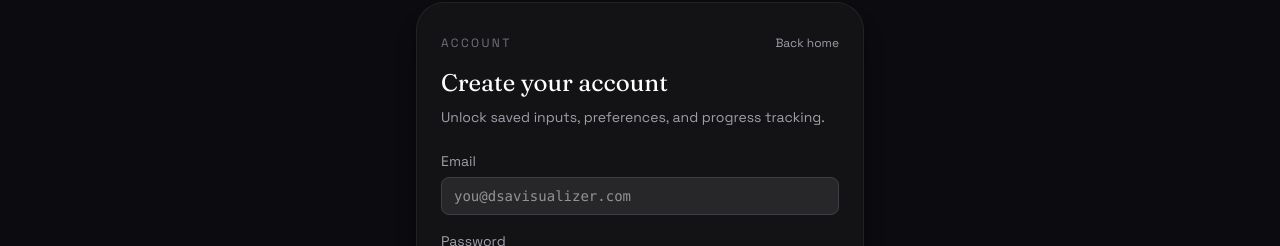
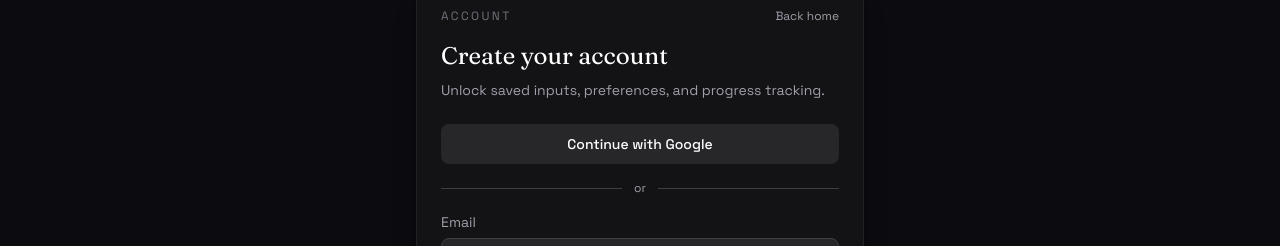
Before and after one commit to hscho421/algorithmic, a React (Vite) app: page /signup in a window 1280 px wide. Shown: the part 114-360 px from the top of the page. Built offline with nearby package versions, Linux system fonts and the light colour scheme; no server answers.

Commit message:
added google oauth

```diff
--- a/src/context/AuthContext.jsx
+++ b/src/context/AuthContext.jsx
@@ -43,6 +43,17 @@ export function AuthProvider({ children }) {
     return { error, needsEmailConfirmation };
   }, []);
 
+  const signInWithGoogle = useCallback(async () => {
+    if (!supabase) {
+      return { error: new Error('Supabase client not configured') };
+    }
+    const { error } = await supabase.auth.signInWithOAuth({
+      provider: 'google',
+      options: { redirectTo: `${window.location.origin}/account` },
+    });
+    return { error };
+  }, []);
+
   const signOut = useCallback(async () => {
     if (!supabase) return;
     await supabase.auth.signOut();
@@ -55,9 +66,10 @@ export function AuthProvider({ children }) {
       isAuthenticated: Boolean(user),
       signIn,
       signUp,
+      signInWithGoogle,
       signOut,
     }),
-    [user, isLoading, signIn, signUp, signOut],
+    [user, isLoading, signIn, signUp, signInWithGoogle, signOut],
   );
 
   return <AuthContext.Provider value={value}>{children}</AuthContext.Provider>;
--- a/src/pages/LoginPage.jsx
+++ b/src/pages/LoginPage.jsx
@@ -8,7 +8,7 @@ export default function LoginPage() {
   const [email, setEmail] = useState('');
   const [password, setPassword] = useState('');
   const [errorMessage, setErrorMessage] = useState('');
-  const { signIn } = useAuthContext();
+  const { signIn, signInWithGoogle } = useAuthContext();
   const navigate = useNavigate();
   const location = useLocation();
 
@@ -24,6 +24,14 @@ export default function LoginPage() {
     navigate(nextPath);
   };
 
+  const handleGoogleSignIn = async () => {
+    setErrorMessage('');
+    const { error } = await signInWithGoogle();
+    if (error) {
+      setErrorMessage(error.message);
+    }
+  };
+
   return (
     <AuthLayout
       title="Welcome back"
@@ -37,6 +45,16 @@ export default function LoginPage() {
         </>
       }
     >
+      <div className="space-y-4">
+        <Button type="button" variant="default" className="w-full" onClick={handleGoogleSignIn}>
+          Continue with Google
+        </Button>
+        <div className="flex items-center gap-3 text-xs text-zinc-400">
+          <div className="flex-1 h-px bg-zinc-200 dark:bg-zinc-700" />
+          <span>or</span>
+          <div className="flex-1 h-px bg-zinc-200 dark:bg-zinc-700" />
+        </div>
+      </div>
       <form className="space-y-4" onSubmit={handleSubmit}>
         <Input
           label="Email"
--- a/src/pages/SignupPage.jsx
+++ b/src/pages/SignupPage.jsx
@@ -10,7 +10,7 @@ export default function SignupPage() {
   const [confirmPassword, setConfirmPassword] = useState('');
   const [errorMessage, setErrorMessage] = useState('');
   const [successMessage, setSuccessMessage] = useState('');
-  const { signUp } = useAuthContext();
+  const { signUp, signInWithGoogle } = useAuthContext();
   const navigate = useNavigate();
 
   const handleSubmit = async (event) => {
@@ -32,6 +32,15 @@ export default function SignupPage() {
     navigate('/account');
   };
 
+  const handleGoogleSignIn = async () => {
+    setErrorMessage('');
+    setSuccessMessage('');
+    const { error } = await signInWithGoogle();
+    if (error) {
+      setErrorMessage(error.message);
+    }
+  };
+
   const passwordMismatch = password && confirmPassword && password !== confirmPassword;
 
   return (
@@ -47,6 +56,16 @@ export default function SignupPage() {
         </>
       }
     >
+      <div className="space-y-4">
+        <Button type="button" variant="default" className="w-full" onClick={handleGoogleSignIn}>
+          Continue with Google
+        </Button>
+        <div className="flex items-center gap-3 text-xs text-zinc-400">
+          <div className="flex-1 h-px bg-zinc-200 dark:bg-zinc-700" />
+          <span>or</span>
+          <div className="flex-1 h-px bg-zinc-200 dark:bg-zinc-700" />
+        </div>
+      </div>
       <form className="space-y-4" onSubmit={handleSubmit}>
         <Input
           label="Email"
```
